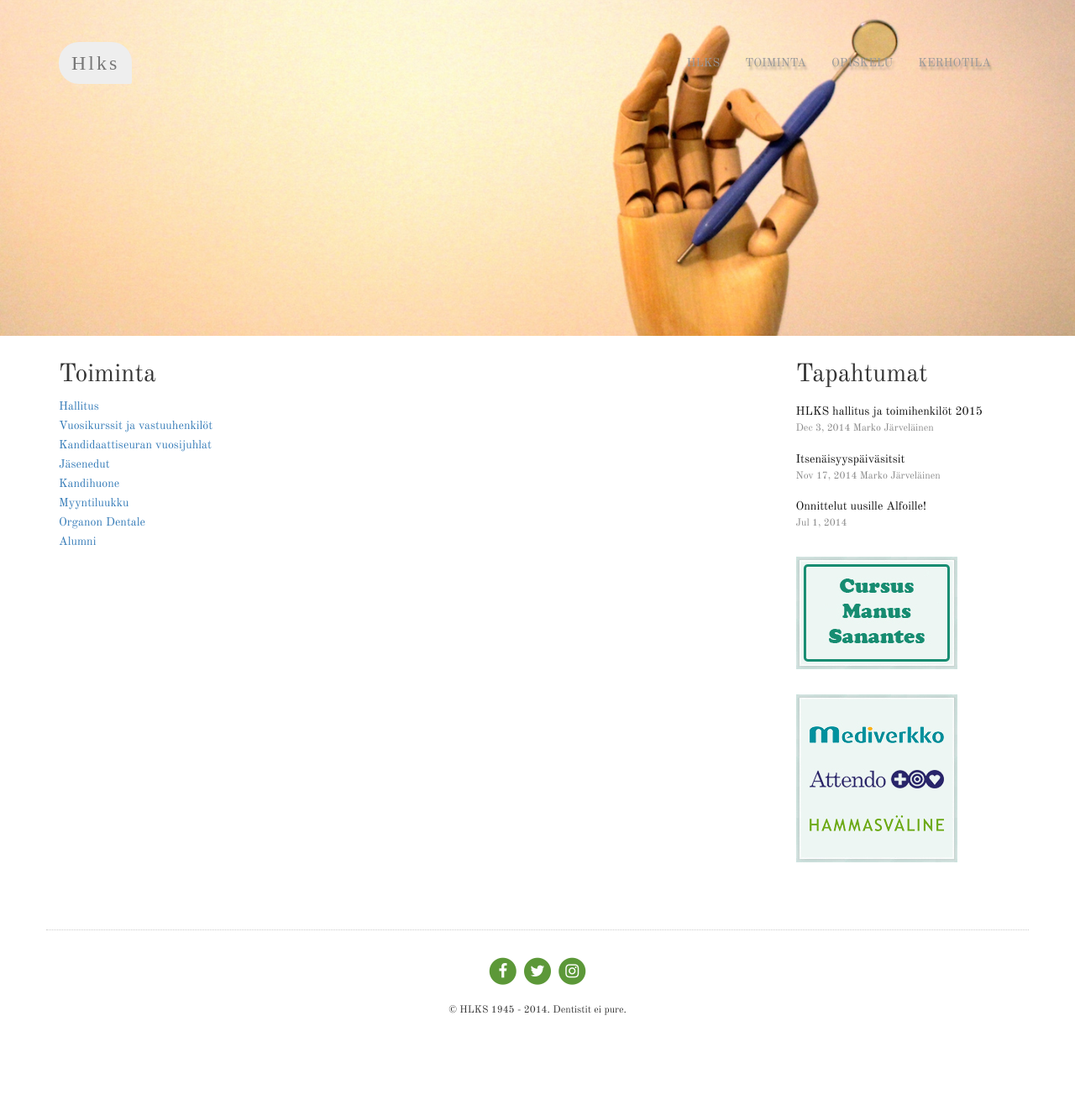
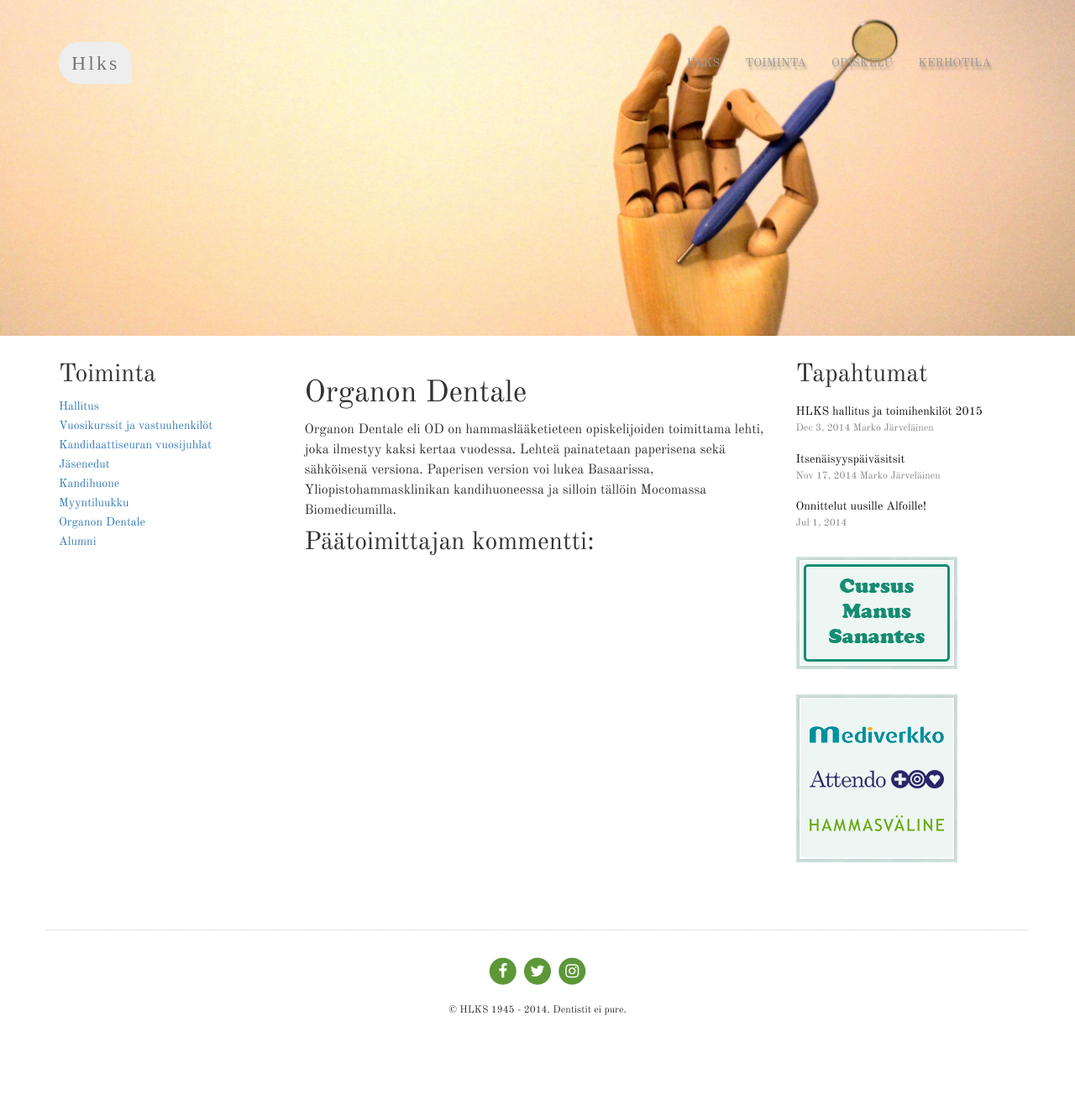
Before and after one commit to hlks/hlks.github.io, a Jekyll site: the page built from toiminta/organon-dentale.md, in a window 1280 px wide. Shown: the whole page at 84% size. Built offline with Jekyll 4.4.1, drawn with Linux system fonts in a browser that asks for light colours; nearby versions of some CDN libraries; some web fonts are replaced.

Commit message:
Update organon-dentale.md

```diff
--- a/toiminta/organon-dentale.md
+++ b/toiminta/organon-dentale.md
@@ -3,3 +3,10 @@ layout: toiminta
 title: Organon Dentale
 permalink: /toiminta/organon-dentale/
 ---
+
+# Organon Dentale
+
+Organon Dentale eli OD on hammaslääketieteen opiskelijoiden toimittama lehti, joka ilmestyy kaksi kertaa vuodessa. Lehteä painatetaan paperisena sekä sähköisenä versiona. Paperisen version voi lukea Basaarissa, Yliopistohammasklinikan kandihuoneessa ja silloin tällöin Mocomassa Biomedicumilla.
+
+
+## Päätoimittajan kommentti:
```
